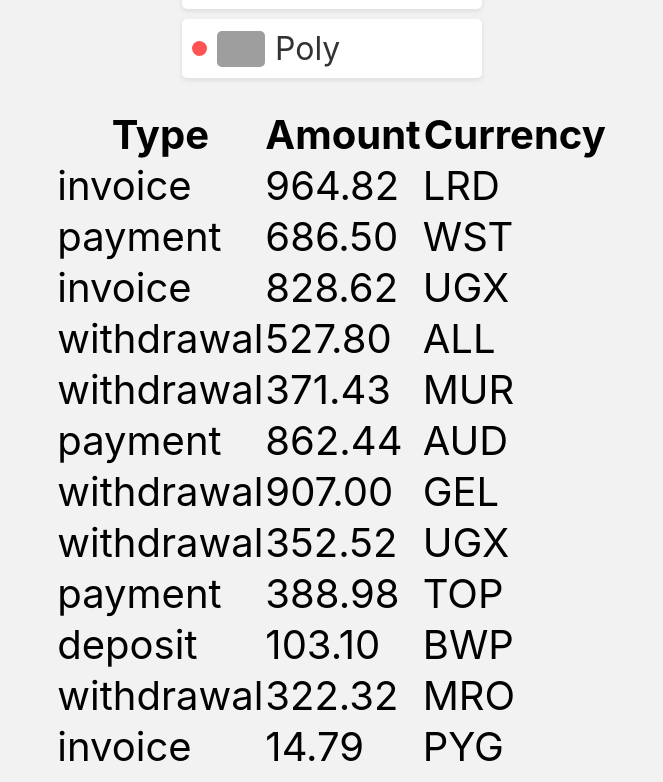
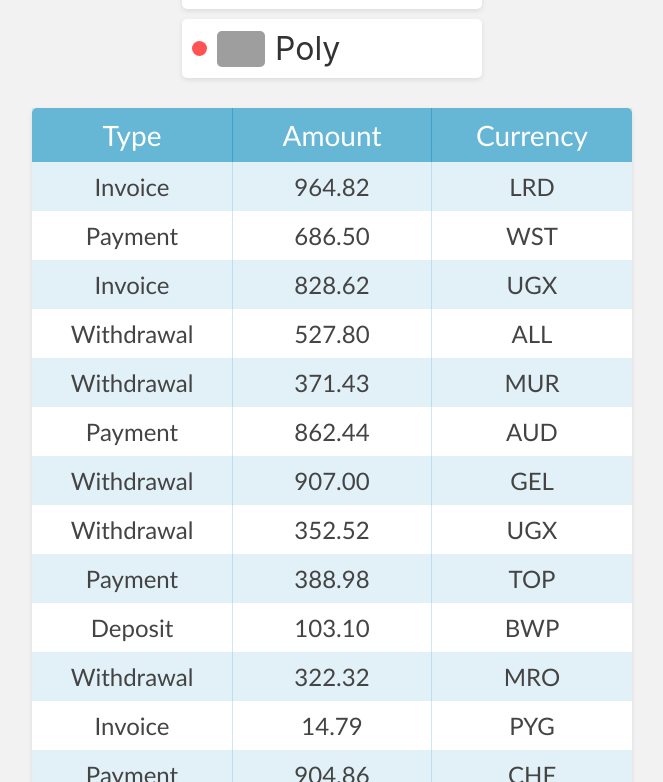
Before and after one commit to YuriyMikh/goit-react-hw-01-components, a React (Create React App) app: page / in a window 1280 px wide. Shown: the part 1058-1840 px from the top of the page, without its empty margins (308-971 px from the left). Built offline with nearby package versions, Linux system fonts and the light colour scheme; grey boxes are pictures that could not be loaded.

Commit message:
edit file TransactionHistory.jsx

```diff
--- a/src/components/transactions/TransactionHistory.jsx
+++ b/src/components/transactions/TransactionHistory.jsx
@@ -1,9 +1,10 @@
 import PropTypes from 'prop-types';
+import css from './TransactionHistory.module.css'
 
 const TransactionHistory = props => {
   const { items } = props;
   return (
-    <table className="transaction-history">
+    <table className={css.transactionHistory}>
       <thead>
         <tr>
           <th>Type</th>
@@ -13,20 +14,29 @@ const TransactionHistory = props => {
       </thead>
 
       <tbody>
-        {items.map(item => (
-          <tr key={item.id}>
-            <td>{item.type}</td>
-            <td>{item.amount} </td>
-            <td>{item.currency}</td>
-          </tr>
-        ))}
+        {items.map(item => {
+          return (
+            <tr key={item.id}>
+              <td>{item.type}</td>
+              <td>{item.amount} </td>
+              <td>{item.currency}</td>
+            </tr>
+          );
+        })}
       </tbody>
     </table>
   );
 };
 
 TransactionHistory.propTypes = {
-  items: PropTypes.array.isRequired,
+  items: PropTypes.arrayOf(
+    PropTypes.shape({
+      id: PropTypes.string.isRequired,
+      type: PropTypes.string.isRequired,
+      amount: PropTypes.string.isRequired,
+      currency: PropTypes.string.isRequired,
+    })
+  ),
 };
 
 export default TransactionHistory;
```
